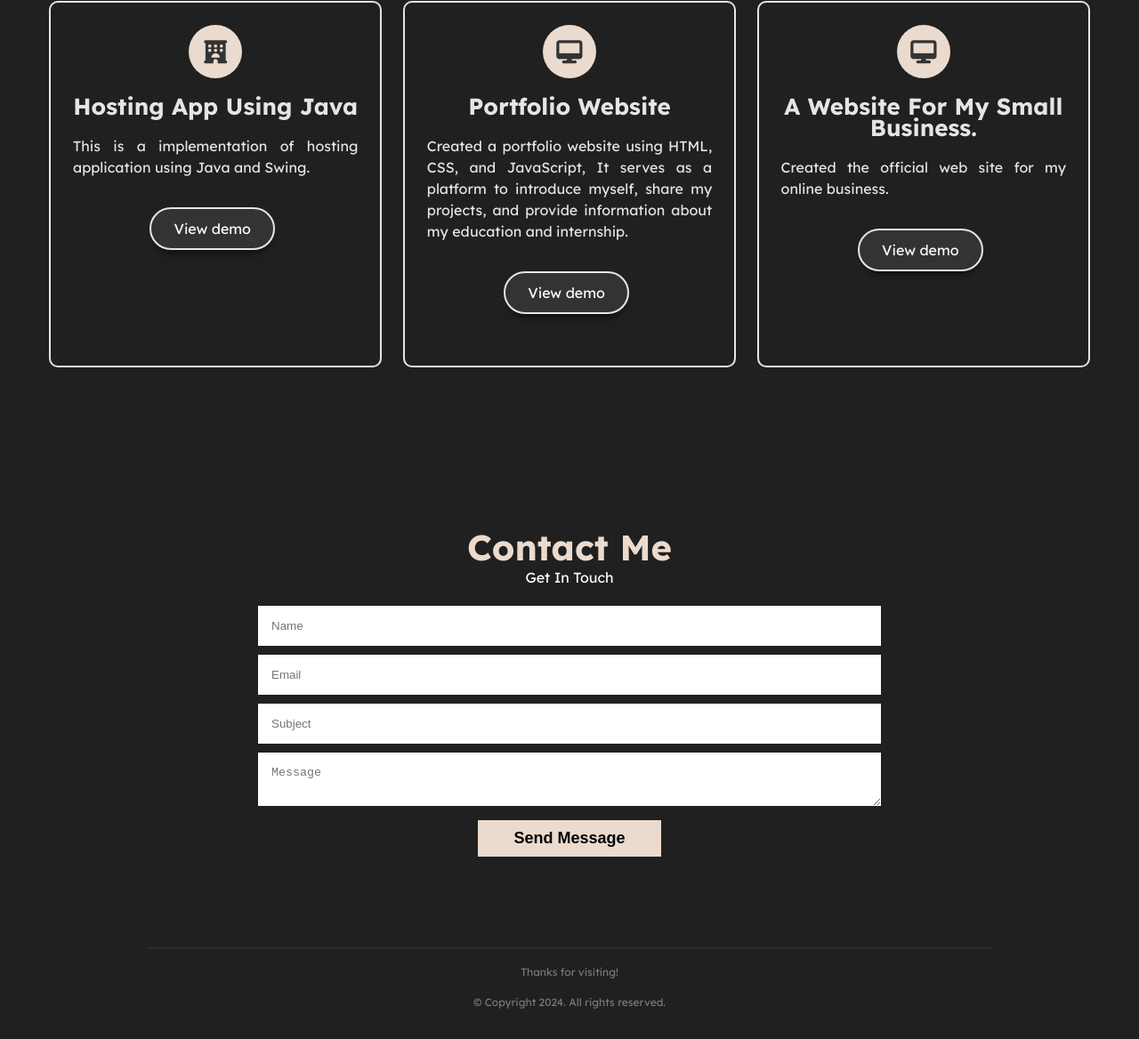
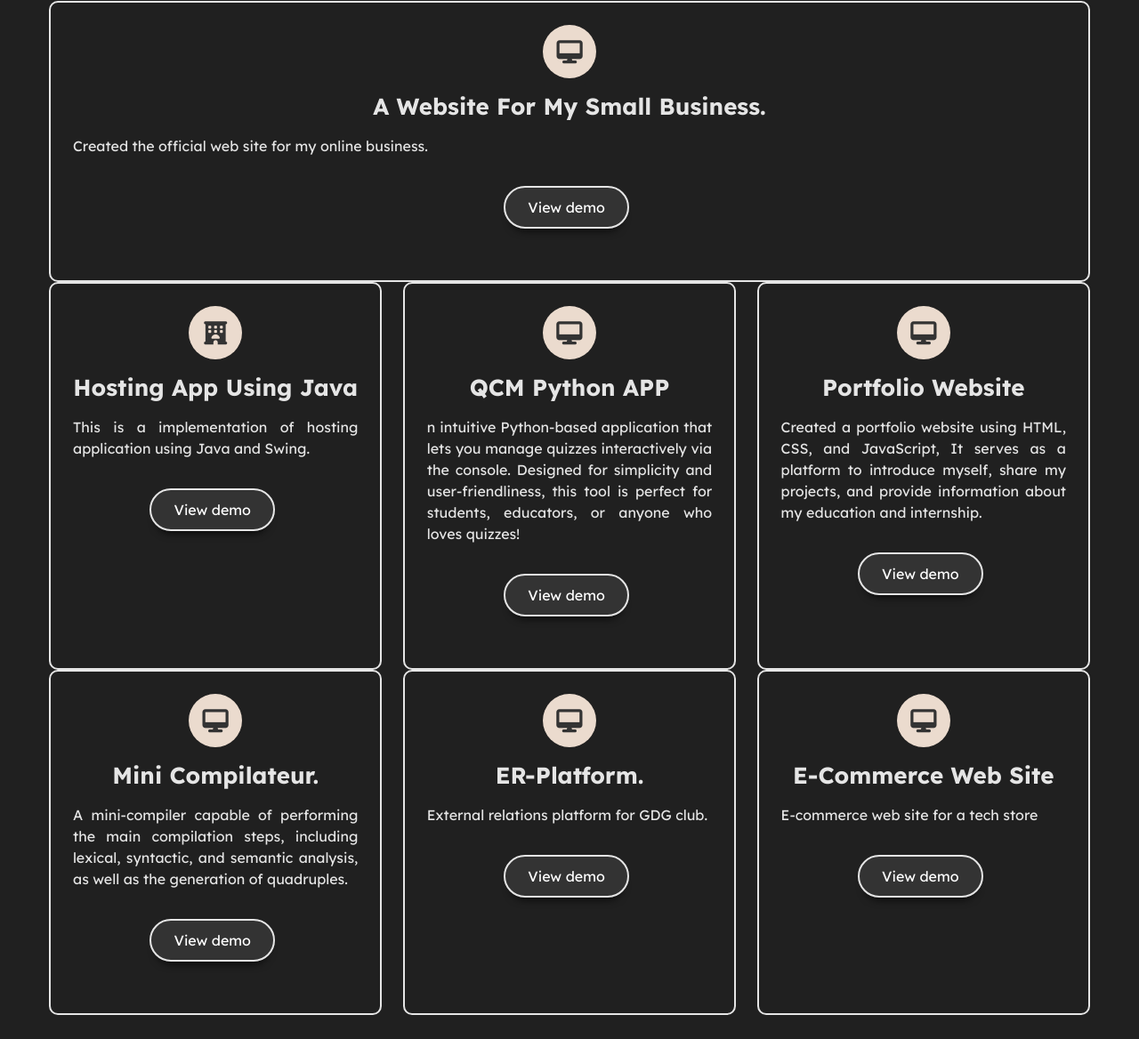
Before and after one commit to meriembenhaik1/PRODIGY_WD_04, a plain HTML site: page index.html in a window 1280 px wide. Shown: the part 1761-2929 px from the top of the page at 89% size. Drawn offline with nearby package versions, Linux system fonts and the light colour scheme.

Commit message:
Update index.html

```diff
--- a/index.html
+++ b/index.html
@@ -188,25 +188,32 @@ Meriem BENHAIK
                 <h4>My Projects</h4>
                 <p>Discover my projects, where creativity meets innovation</p>
             </div>
+            <div class="project">
+    <i class="fa fa-desktop"></i>
+    <h4>A website for my small business. </h4>
+    <p>Created the official web site for my online business.</p>
+    <div class="btn-group">
+        <a href="https://edg-informatique--kohl.vercel.app/" class="btn">View demo</a>
+    </div>
+</div>
             <div class="projects">
                 <!-- 1st Project -->
                 <div class="project">
                     <i class="fa fa-hotel"></i>
                     <h4>Hosting app Using Java</h4>
                     <p>This is a  implementation of hosting application using Java and Swing.</p>
-
-
-
-
                     <div class="btn-group">
                         <a href="https://drive.google.com/file/d/1v1wC5iuZ4tookw53KSLcRoo4nM6y7soq/view?usp=sharing" class="btn">View demo</a>
                     </div>
-
-
-
-
                 </div>
-
+                <div class="project">
+    <i class="fa fa-desktop"></i>
+    <h4>QCM python APP </h4>
+    <p>n intuitive Python-based application that lets you manage quizzes interactively via the console. Designed for simplicity and user-friendliness, this tool is perfect for students, educators, or anyone who loves quizzes! </p>
+    <div class="btn-group">
+        <a href="https://github.com/IkramBouabda/AP_PROJECT.git" class="btn">View demo</a>
+    </div>
+</div>
                 <!-- 3rd Project -->
                 <div class="project">
                     <i class="fa fa-desktop"></i>
@@ -217,12 +224,33 @@ Meriem BENHAIK
                     </div>
                 </div>
                 <!-- 5rd Project -->
+
 <div class="project">
     <i class="fa fa-desktop"></i>
-    <h4>A website for my small business. </h4>
-    <p>Created the official web site for my online business.</p>
+    <h4>Mini compilateur. </h4>
+    <p>A mini-compiler capable of performing the main compilation steps, including lexical, syntactic, and semantic analysis, as well as the generation of quadruples.</p>
     <div class="btn-group">
-        <a href="https://drive.google.com/file/d/1RvpVbpkLjhsFrVjcmly-XdjJA-s_ABQG/view?usp=sharing" class="btn">View demo</a>
+        <a href="https://github.com/rymaatb/COMPIL-PROJECT.git" class="btn">View demo</a>
+    </div>
+</div>
+
+ <div class="project">
+    <i class="fa fa-desktop"></i>
+    <h4>ER-Platform. </h4>
+    <p>External relations platform for GDG club.</p>
+    <div class="btn-group">
+        <a href="https://github.com/hikiuzrx/ER-Platform.git" class="btn">View demo</a>
+    </div>
+</div>
+
+
+
+<div class="project">
+    <i class="fa fa-desktop"></i>
+    <h4>E-commerce web site </h4>
+    <p>E-commerce web site for a tech store</p>
+    <div class="btn-group">
+        <a href="https://www.youtube.com/watch?v=Fczmlier0bY&t=194s" class="btn">View demo</a>
     </div>
 </div>
 
```
